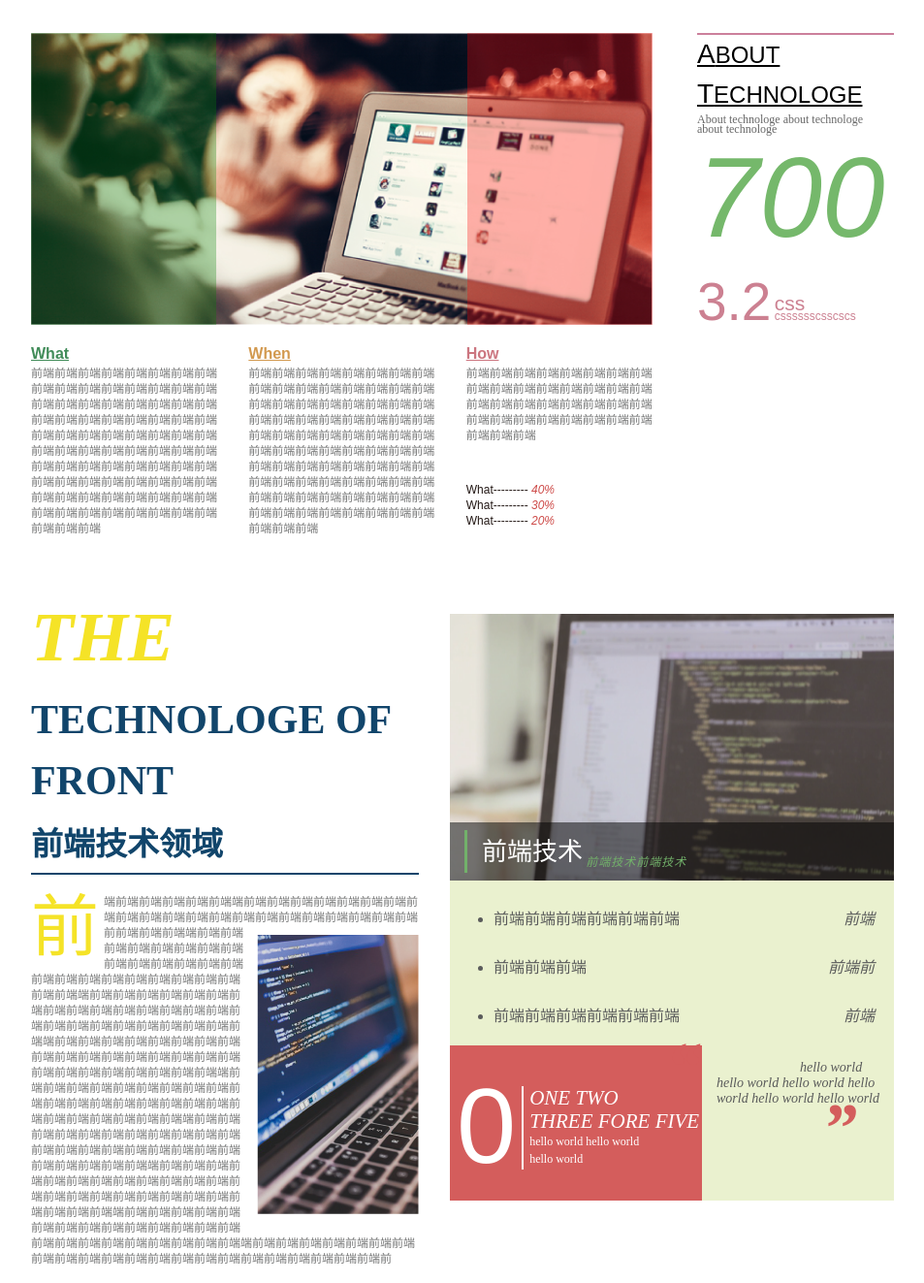
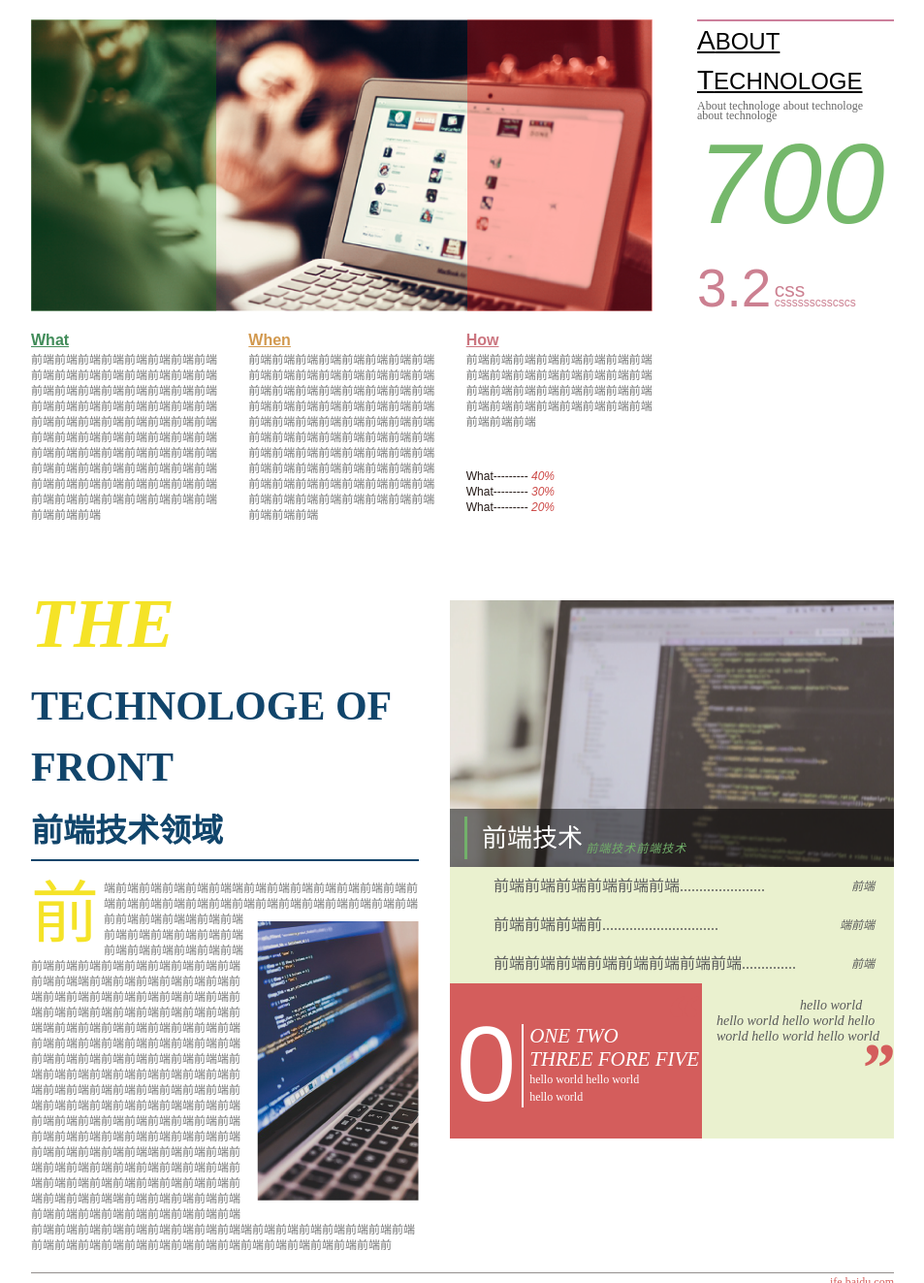
Before and after one commit to Mrdaigithub/Mrdaigithub.github.io, a PHP site: page / in a window 1280 px wide. Shown: the part 63-1386 px from the top of the page at 97% size, without its empty margins (163-1116 px from the left). Run offline with PHP 8.4, Linux system fonts and the light colour scheme; style sheets or scripts are compiled from the project's sources.

Commit message:
complete task6

```diff
--- a/2016ife/htmlCss/task6/index.html
+++ b/2016ife/htmlCss/task6/index.html
@@ -3,7 +3,7 @@
 <head>
     <meta charset="UTF-8">
     <title>task6</title>
-    <link rel="stylesheet" href="style.css">
+    <link rel="stylesheet" href="css/style.css">
 </head>
 <body>
 <main>
@@ -90,15 +90,10 @@
                     </div>
                 </div>
                 <div class="right-bottom">
-                    <ul class="index-first">
-                        <li>前端前端前端前端前端前端</li>
-                        <li>前端前端前端</li>
-                        <li>前端前端前端前端前端前端</li>
-                    </ul>
-                    <ul class="index-last">
-                        <li>前端</li>
-                        <li>前端前</li>
-                        <li>前端</li>
+                    <ul class="index">
+                        <li><span class="index-first">前端前端前端前端前端前端......................</span><span class="index-last">前端</span></li>
+                        <li><span class="index-first">前端前端前端前..............................</span><span class="index-last">端前端</span></li>
+                        <li><span class="index-first">前端前端前端前端前端前端前端前端..............</span><span class="index-last">前端</span></li>
                     </ul>
                     <div class="redBox">
                         <strong>0</strong>
--- a/2016ife/htmlCss/task6/style.css
+++ /dev/null
@@ -1,290 +0,0 @@
-* {
-  margin: 0;
-  padding: 0; }
-
-html, body {
-  font-size: 12px;
-  font-family: "Microsoft YaHei", Arial, Helvetica, sans-serif;
-  line-height: 1.5; }
-
-.container {
-  width: 890px;
-  margin: 0 auto; }
-
-.fl {
-  float: left; }
-
-.fr {
-  float: right; }
-
-.clear-float {
-  clear: both; }
-
-main {
-  width: 980px;
-  height: 1386px;
-  margin: 0 auto;
-  overflow: hidden; }
-
-header {
-  margin: 0 auto;
-  overflow: hidden;
-  position: relative;
-  border-bottom: 2px solid #938e8c; }
-  header small {
-    width: 110px;
-    height: 61px;
-    background-color: #DB3E75;
-    float: left; }
-    header small p {
-      font-family: "SimHei";
-      font-size: 12px;
-      color: #fff;
-      position: absolute;
-      bottom: 5px;
-      left: 3px; }
-  header time {
-    font-family: "SimHei";
-    font-size: 12px;
-    position: absolute;
-    right: 3px;
-    bottom: 5px;
-    color: #d45d5c; }
-
-.content {
-  margin: 34px auto; }
-  .content .title-pic .pic-box {
-    width: 641px;
-    height: 301px;
-    position: relative;
-    float: left; }
-    .content .title-pic .pic-box img {
-      width: 100%; }
-    .content .title-pic .pic-box .green-mask, .content .title-pic .pic-box .red-mask {
-      position: absolute;
-      top: 0;
-      width: 191px;
-      height: 301px; }
-    .content .title-pic .pic-box .green-mask {
-      left: 0;
-      background-color: rgba(0, 128, 0, 0.3); }
-    .content .title-pic .pic-box .red-mask {
-      right: 0;
-      background-color: rgba(255, 0, 0, 0.3); }
-  .content .title-pic .about-box {
-    float: right;
-    border-top: 2px solid #cc809c;
-    width: 203px; }
-    .content .title-pic .about-box h2 {
-      font-weight: 500;
-      text-transform: capitalize;
-      font-size: 24px;
-      color: #000;
-      text-decoration: underline;
-      line-height: 40px; }
-      .content .title-pic .about-box h2 span {
-        font-size: 28px; }
-    .content .title-pic .about-box p {
-      font-size: 12px;
-      color: #676767;
-      font-family: "KaiTi_GB2312";
-      line-height: 10px; }
-    .content .title-pic .about-box i {
-      font-size: 116px;
-      line-height: 132px;
-      color: #75b86b; }
-    .content .title-pic .about-box .css {
-      color: #cc8091; }
-      .content .title-pic .about-box .css span {
-        font-size: 55px; }
-      .content .title-pic .about-box .css div {
-        display: inline-block;
-        font-size: 12px;
-        line-height: 10px; }
-        .content .title-pic .about-box .css div .small-css {
-          font-size: 21px; }
-  .content .what-when-how {
-    width: 641px;
-    text-align: center; }
-    .content .what-when-how .what, .content .what-when-how .when, .content .what-when-how .how {
-      width: 30%;
-      display: inline-block;
-      vertical-align: top;
-      text-align: left; }
-    .content .what-when-how .what > h3, .content .what-when-how .when > h3, .content .what-when-how .how > h3 {
-      font-size: 16px;
-      font-weight: bolder;
-      text-decoration: underline; }
-    .content .what-when-how .what > p, .content .what-when-how .when > p, .content .what-when-how .how > p {
-      font-size: 12px;
-      color: #767777;
-      font-family: "SimSun";
-      line-height: 16px; }
-    .content .what-when-how .what h3 {
-      color: #418c59; }
-    .content .what-when-how .when h3 {
-      color: #d2994f; }
-    .content .what-when-how .how h3 {
-      color: #cc7680; }
-    .content .what-when-how .how > div {
-      margin-top: 40px; }
-      .content .what-when-how .how > div div {
-        font-size: 12px;
-        color: #cd4a48;
-        font-style: italic;
-        line-height: 16px; }
-        .content .what-when-how .how > div div span {
-          font-style: normal;
-          color: #231815;
-          line-height: 16px; }
-  .content .article-bottom {
-    margin-top: 50px;
-    overflow: hidden; }
-    .content .article-bottom .index-first {
-      float: left;
-      padding-left: 45px;
-      margin-bottom: 20px; }
-      .content .article-bottom .index-first li {
-        padding-top: 30px; }
-    .content .article-bottom .index-last {
-      list-style: none;
-      float: right;
-      text-align: right;
-      margin-bottom: 20px;
-      margin-right: 20px;
-      font-size: 12px;
-      color: #5a5b5b;
-      font-family: SimSun;
-      font-style: italic; }
-      .content .article-bottom .index-last li {
-        padding-top: 30px; }
-    .content .article-bottom .fl {
-      width: 400px; }
-      .content .article-bottom .fl h2 {
-        font-size: 42px;
-        color: #11456b;
-        font-weight: bolder;
-        font-family: SimHei;
-        border-bottom: 2px solid #11456b; }
-        .content .article-bottom .fl h2 strong {
-          font-size: 72px;
-          color: #f5e327;
-          font-style: italic; }
-        .content .article-bottom .fl h2 span {
-          font-size: 33px;
-          color: #11456b; }
-      .content .article-bottom .fl p {
-        font-size: 12px;
-        font-family: SimSun;
-        color: #767777;
-        line-height: 16px;
-        padding-top: 20px; }
-        .content .article-bottom .fl p strong {
-          font-size: 70px;
-          color: #f5e327;
-          float: left;
-          font-family: "Microsoft YaHei";
-          font-weight: 500;
-          line-height: 70px;
-          padding: 0 5px 5px 0; }
-        .content .article-bottom .fl p img {
-          float: right;
-          padding: 10px 0 10px 10px; }
-    .content .article-bottom .fr {
-      width: 458px;
-      margin-top: 30px; }
-      .content .article-bottom .fr .pic-box {
-        position: relative;
-        height: 275px; }
-        .content .article-bottom .fr .pic-box img {
-          width: 100%;
-          height: 275px; }
-        .content .article-bottom .fr .pic-box .mask {
-          width: 100%;
-          position: absolute;
-          bottom: 0;
-          left: 0;
-          height: 60px;
-          background-color: rgba(0, 0, 0, 0.5); }
-          .content .article-bottom .fr .pic-box .mask h4 {
-            font-size: 26px;
-            color: #fff;
-            line-height: 44px;
-            display: inline-block;
-            padding-left: 15px;
-            margin-left: 15px;
-            border-left: 3px solid #72b16a;
-            margin-top: 8px;
-            font-weight: 500; }
-          .content .article-bottom .fr .pic-box .mask span {
-            font-size: 12px;
-            color: #72b16a;
-            letter-spacing: 1px;
-            font-style: italic;
-            position: relative;
-            top: 6px; }
-      .content .article-bottom .fr .right-bottom {
-        overflow: hidden;
-        background-color: #EAF1CF; }
-        .content .article-bottom .fr .right-bottom ul li {
-          font-size: 16px;
-          color: #5a5b5b;
-          line-height: 20px;
-          font-family: SimSun; }
-        .content .article-bottom .fr .right-bottom .redBox {
-          width: 260px;
-          height: 160px;
-          background-color: #d45d5c;
-          float: left;
-          overflow: hidden; }
-          .content .article-bottom .fr .right-bottom .redBox strong {
-            float: left;
-            font-size: 110px;
-            color: #FFFFFF;
-            font-weight: 500;
-            text-indent: 7px; }
-          .content .article-bottom .fr .right-bottom .redBox div {
-            float: left;
-            font-family: SimHei;
-            height: 86px;
-            border-left: 2px solid #FFFFFF;
-            padding-left: 6px;
-            margin-left: 6px;
-            margin-top: 42px; }
-            .content .article-bottom .fr .right-bottom .redBox div p {
-              font-size: 21px;
-              color: #FFFFFF;
-              font-style: italic;
-              line-height: 24px; }
-            .content .article-bottom .fr .right-bottom .redBox div span {
-              font-size: 12px;
-              color: #FFFFFF;
-              line-height: 6px; }
-        .content .article-bottom .fr .right-bottom .text {
-          font-family: SimHei;
-          font-size: 14px;
-          color: #5a5b5b;
-          line-height: 16px;
-          font-style: italic;
-          float: right;
-          width: 168px;
-          padding: 15px 15px 0 15px;
-          text-indent: 86px; }
-          .content .article-bottom .fr .right-bottom .text strong {
-            font-size: 72px;
-            color: #d45d5c;
-            display: inline-block;
-            position: relative; }
-          .content .article-bottom .fr .right-bottom .text .first {
-            top: -49px;
-            left: -138px; }
-          .content .article-bottom .fr .right-bottom .text .last {
-            bottom: 22px;
-            right: -23px; }
-
-footer {
-  font-size: 12px;
-  color: #d45d5c;
-  font-family: SimHei;
-  text-align: right;
-  border-top: 1px solid #938e8c; }
--- a/2016ife/htmlCss/task6/style.scss
+++ b/2016ife/htmlCss/task6/style.scss
@@ -59,7 +59,7 @@ header{
 }
 
 .content{
-  margin: 34px auto;
+  margin: 20px auto;
   .title-pic{
     .pic-box{
       width: 641px;
@@ -173,7 +173,6 @@ header{
             font-style: normal;
             color: #231815;
             line-height: 16px;
-            background: #000;
           }
         }
       }
@@ -184,12 +183,15 @@ header{
     margin-top:50px;
     overflow: hidden;
     ul{
-
+      list-style: none;
+      li{
+        overflow: hidden;
+      }
     }
     .index-first{
       float: left;
       padding-left: 45px;
-      margin-bottom: 20px;
+      line-height: 40px;
       li{
         padding-top: 30px;
       }
@@ -198,9 +200,9 @@ header{
       list-style: none;
       float: right;
       text-align: right;
-      margin-bottom: 20px;
       margin-right: 20px;
       font-size: 12px;
+      line-height: 40px;
       color: #5a5b5b;
       font-family: SimSun;
       font-style: italic;
@@ -340,6 +342,7 @@ header{
           width: 168px;
           padding:15px 15px 0 15px;
           text-indent: 86px;
+          position: relative;
           strong{
             font-size: 72px;
             color: #d45d5c;
@@ -347,12 +350,14 @@ header{
             position: relative;
           }
           .first{
-            top: -49px;
-            left:-138px;
+            top: 29px;
+            left:-125px;
+            position: absolute;
           }
           .last{
-            bottom:22px;
-            right:-23px;
+            position: absolute;
+            bottom:-32px;
+            right:0;
           }
         }
       }
```
Also changed, not shown: 2016ife/htmlCss/task6/gulpfile.js (+5 -6 lines).
